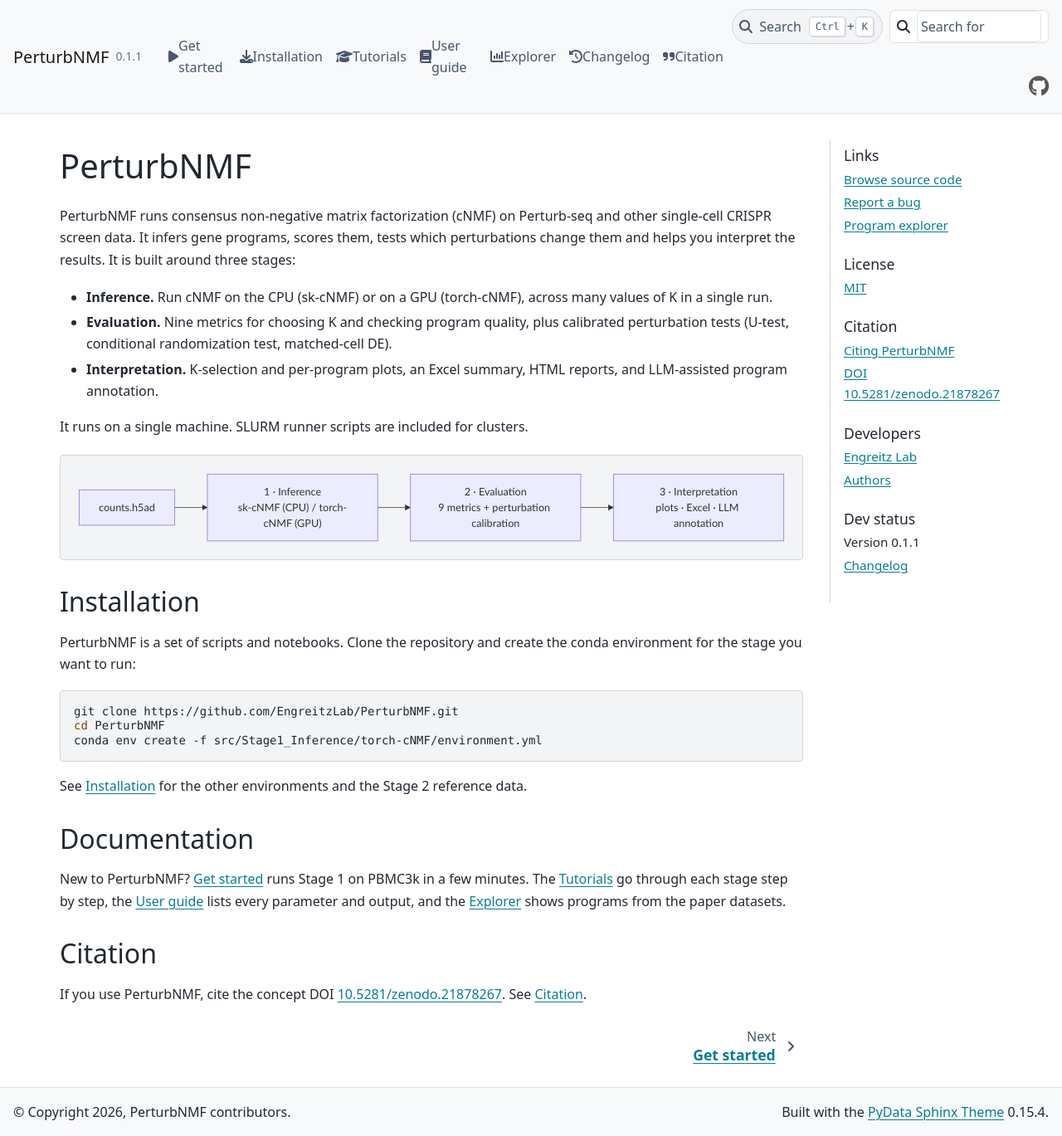
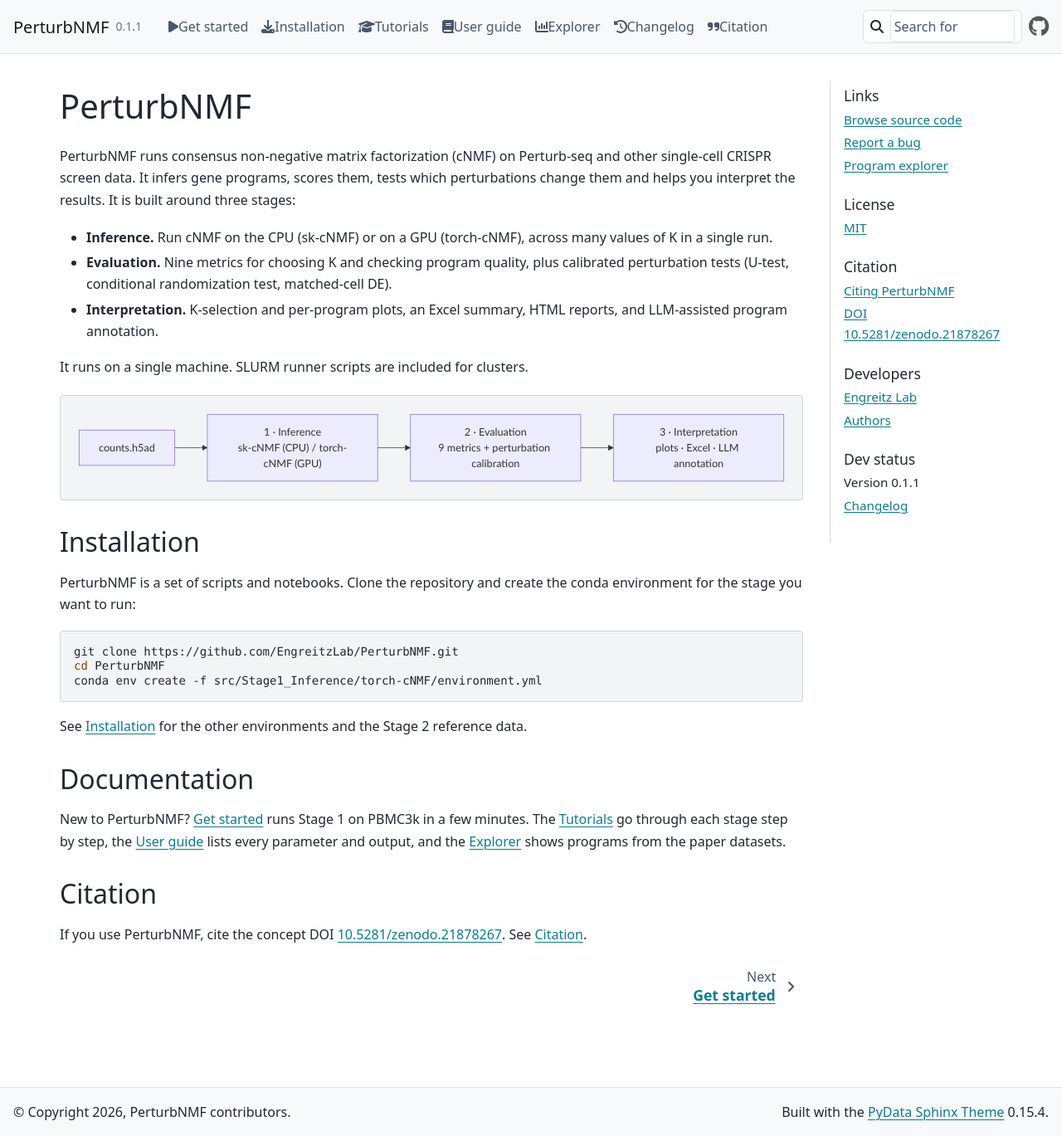
Before and after one commit to EngreitzLab/PerturbNMF, a Sphinx documentation site: the page built from docs/index.md, in a window 1280 px wide and 1369 px high. Shown: the whole window at 83% size. Built offline with Sphinx 7.4.7 and the PyData theme 0.15.4, drawn with Linux system fonts in a browser that asks for light colours; pages that are not in the unit, such as notebooks, are missing from menus.

Commit message:
Show one search box, flush right in the docs navbar
pydata's default persistent search button duplicated the search field.

Co-Authored-By: Claude Opus 5.5 (1M context) <noreply@anthropic.com>

```diff
--- a/docs/_static/custom.css
+++ b/docs/_static/custom.css
@@ -36,7 +36,8 @@
   text-decoration: none;
 }
 .bd-header .navbar-nav li a.nav-link::before { display: none; } /* no underline marker */
-.bd-header .navbar-header-items__end { gap: 0.5rem; }
+.bd-header .navbar-header-items { flex-grow: 1; }
+.bd-header .navbar-header-items__end { gap: 0.5rem; margin-left: auto; } /* search + GitHub flush right */
 .bd-header .navbar-icon-links .nav-link { color: rgba(0, 0, 0, 0.65); font-size: 1.25rem; }
 
 /* Search box styled as a Bootstrap .form-control. */
--- a/docs/conf.py
+++ b/docs/conf.py
@@ -64,6 +64,7 @@ html_theme_options = {
     "navbar_align": "left",
     "navbar_center": ["pkg-navbar"],
     "navbar_end": ["search-field", "navbar-icon-links"],
+    "navbar_persistent": [],  # drop the default search button; search-field replaces it
     "search_bar_text": "Search for",
     "navigation_with_keys": False,
     "show_toc_level": 2,
```
